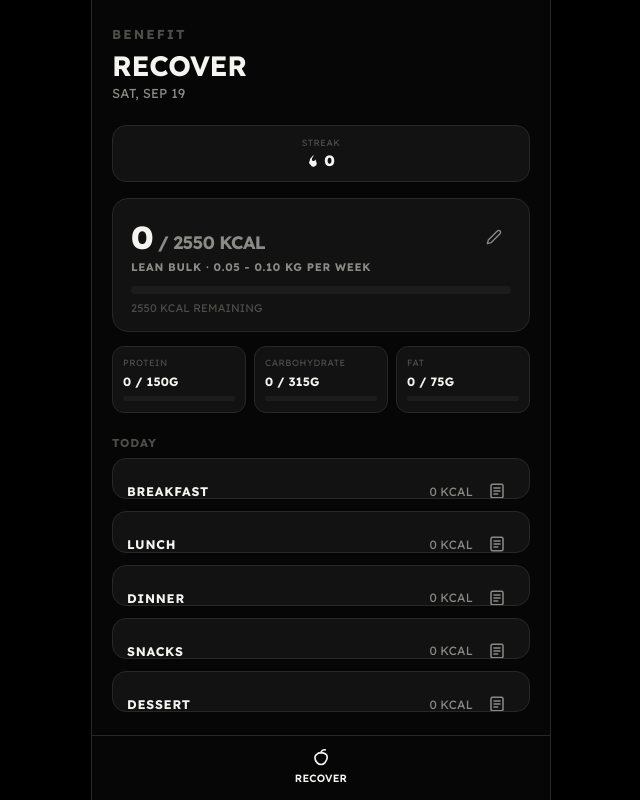
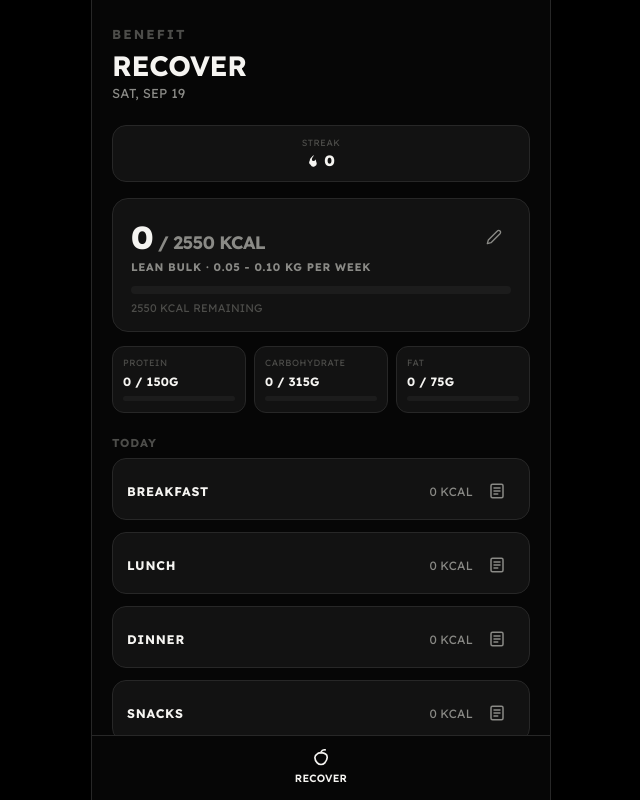
Before and after one commit to aryankapur125/BENEFIT, a plain HTML site: page index.html in a window 1280 px wide. Shown: the whole page, without its empty margins (319-959 px from the left). Drawn offline with Linux system fonts and the light colour scheme.

Commit message:
Update index.html

```diff
--- a/index.html
+++ b/index.html
@@ -214,7 +214,7 @@
   .macro-track{height:5px;border-radius:999px;background:var(--surface-2);overflow:hidden;}
   .macro-fill{height:100%;background:var(--text);border-radius:999px;}
 
-  .meal-block{margin:0 20px 12px;border:1px solid var(--border);border-radius:14px;background:var(--surface);overflow:hidden;}
+  .meal-block{margin:0 20px 12px;border:1px solid var(--border);border-radius:14px;background:var(--surface);}
   .meal-head{display:flex;justify-content:space-between;align-items:center;padding:14px 14px 10px;}
   .meal-title{font-size:12.5px;font-weight:700;letter-spacing:.06em;}
   .meal-kcal{font-size:12px;color:var(--text-dim);font-variant-numeric:tabular-nums;}
```
